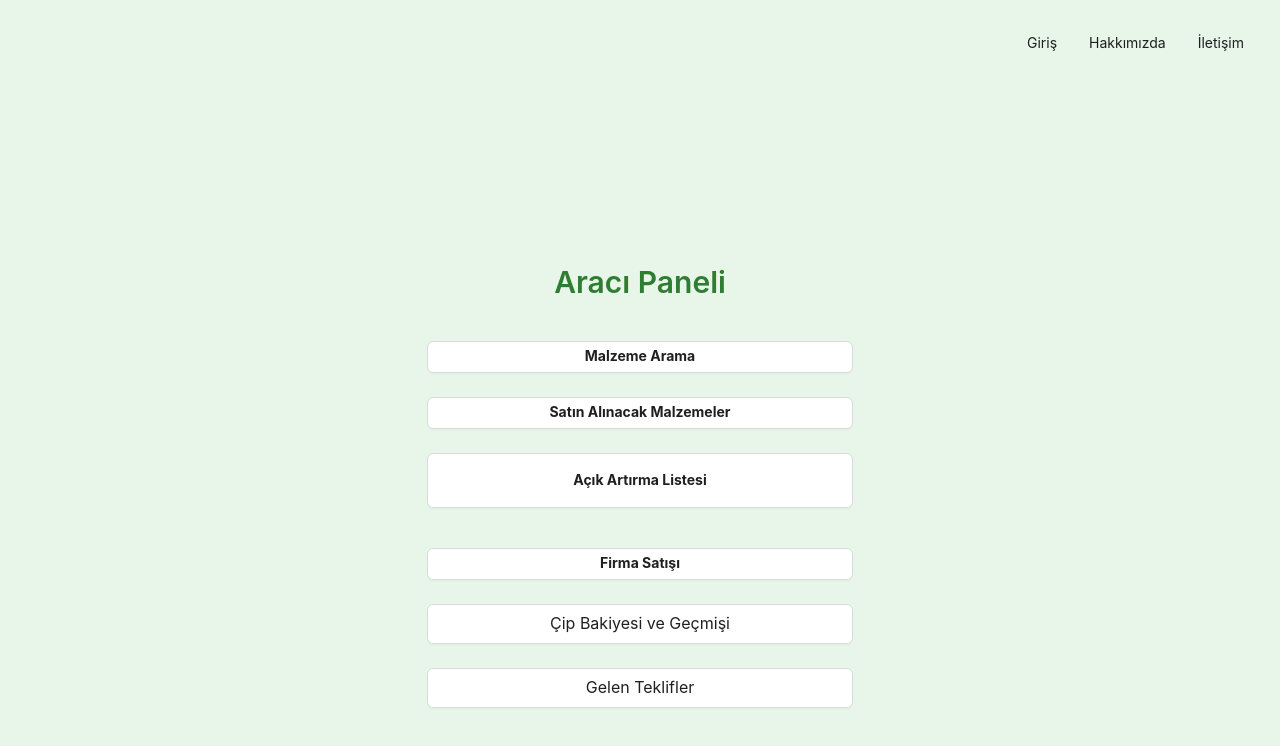
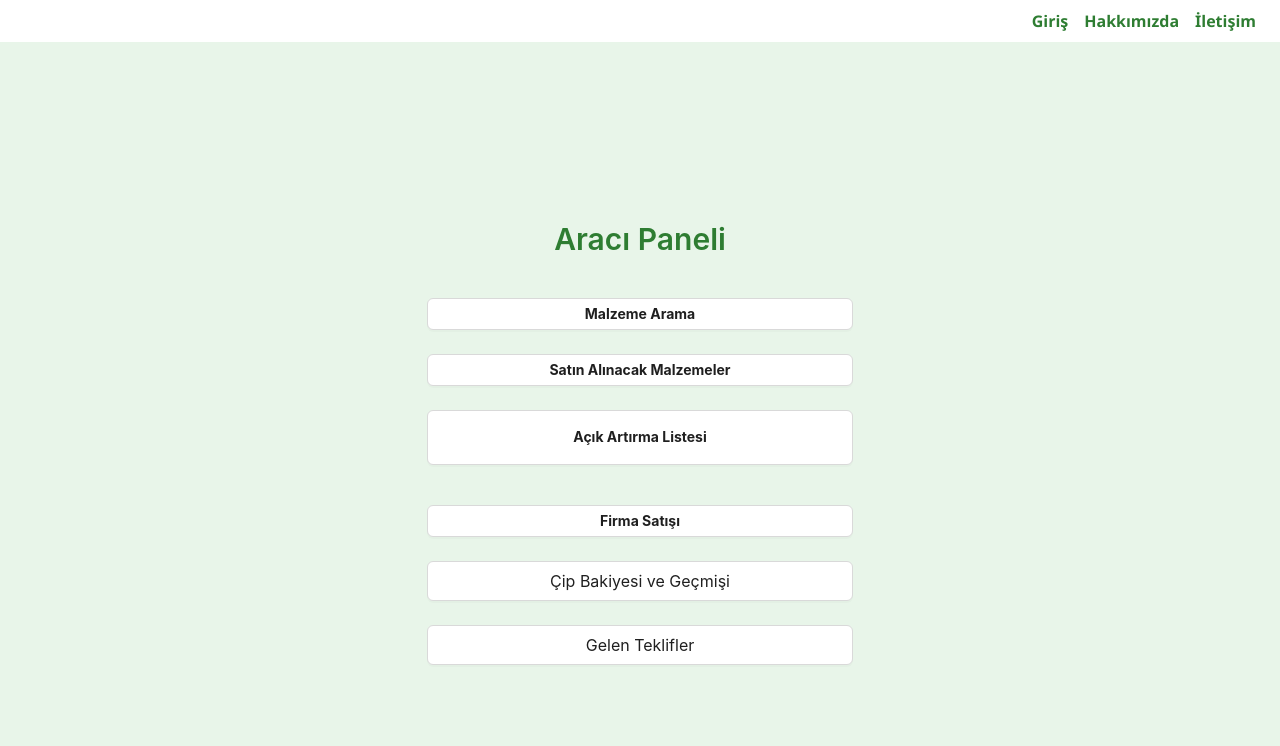
Before and after one commit to kubra-sagalm/EcoBid-Market, a React (Create React App) app: page /dealer in a window 1280 px wide. Shown: the top 746 px of the page. Built offline with nearby package versions, Linux system fonts and the light colour scheme.

Commit message:
sonun sonu

```diff
--- a/src/App.js
+++ b/src/App.js
@@ -49,8 +49,7 @@ function App() {
         <Route path="/company/give-offer" element={<GiveOfferPage />} />
         <Route path="/dealer/company-sale" element={<DealerCompanySalePage />} />
         <Route path="/dealer/blocked-materials" element={<BlockedMaterialsPage />} />
-
-
+        <Route path="/login" element={<LoginPage />} />
 
       </Routes>
     </Router>
--- a/src/components/Navbar.js
+++ b/src/components/Navbar.js
@@ -1,20 +1,37 @@
 import React from 'react';
-import { Menu } from 'antd';
+import { Link } from 'react-router-dom';
 
 const Navbar = () => {
+  const navbarStyle = {
+    display: 'flex',
+    justifyContent: 'space-between',
+    padding: '12px 24px',
+    backgroundColor: '#ffffff',
+    alignItems: 'center'
+  };
+
+  const rightMenuStyle = {
+    display: 'flex',
+    gap: '16px'
+  };
+
+  const linkStyle = {
+    textDecoration: 'none',
+    color: '#2e7d32',
+    fontWeight: 'bold'
+  };
+
   return (
-    <Menu
-    mode="horizontal"
-    style={{
-      borderBottom: 'none',
-      justifyContent: 'flex-end',
-      padding: '20px',
-      backgroundColor: '#E8F5E9'
-    }}>
-      <Menu.Item key="login">Giriş</Menu.Item>
-      <Menu.Item key="about">Hakkımızda</Menu.Item>
-      <Menu.Item key="contact">İletişim</Menu.Item>
-    </Menu>
+    <nav style={navbarStyle}>
+      <div>
+        {/* Sol kısım (logo vs.) istersen buraya ekleyebilirsin */}
+      </div>
+      <div style={rightMenuStyle}>
+        <Link to="/login" style={linkStyle}>Giriş</Link>
+        <Link to="/about" style={linkStyle}>Hakkımızda</Link>
+        <Link to="/contact" style={linkStyle}>İletişim</Link>
+      </div>
+    </nav>
   );
 };
 
```
